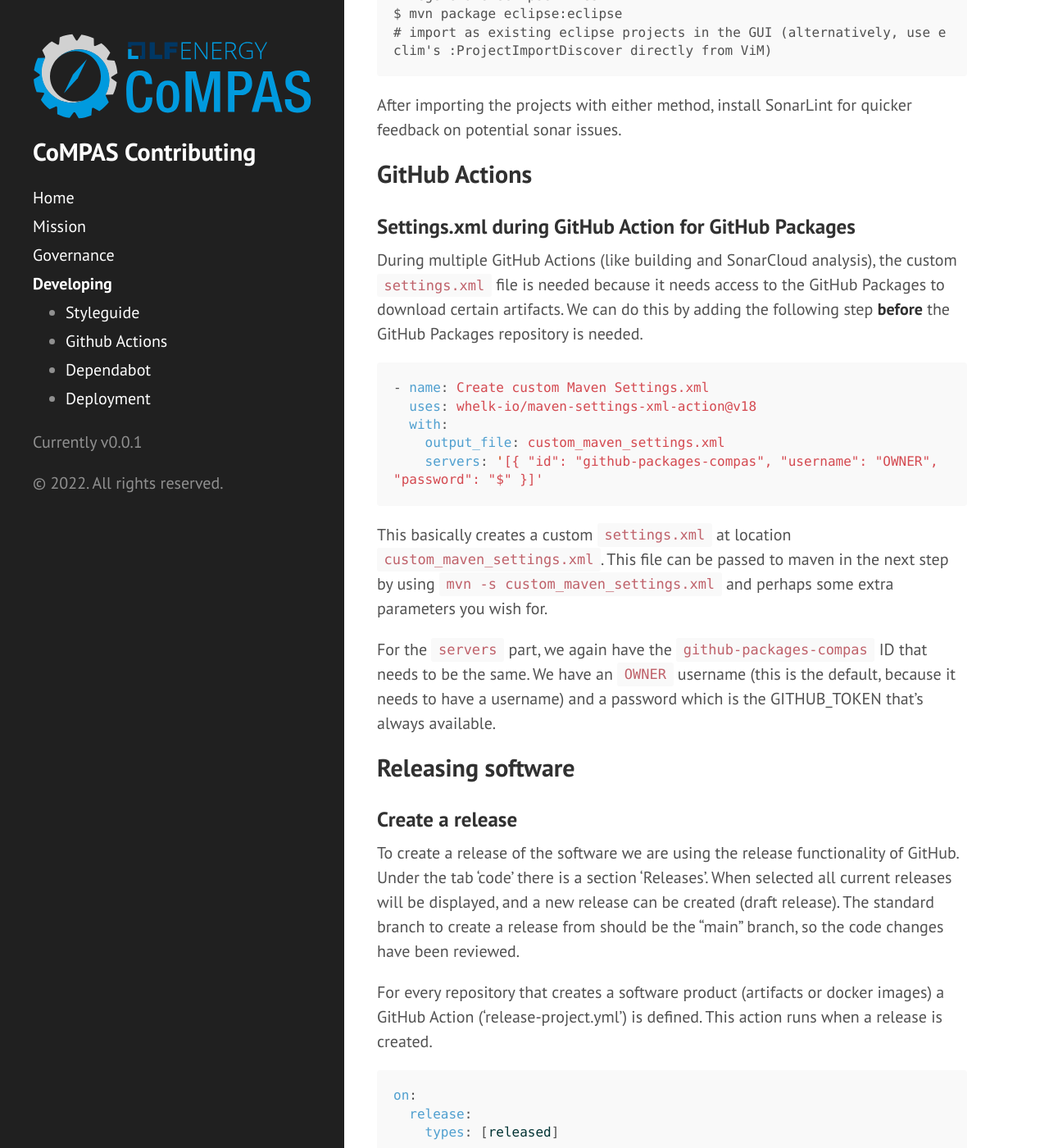
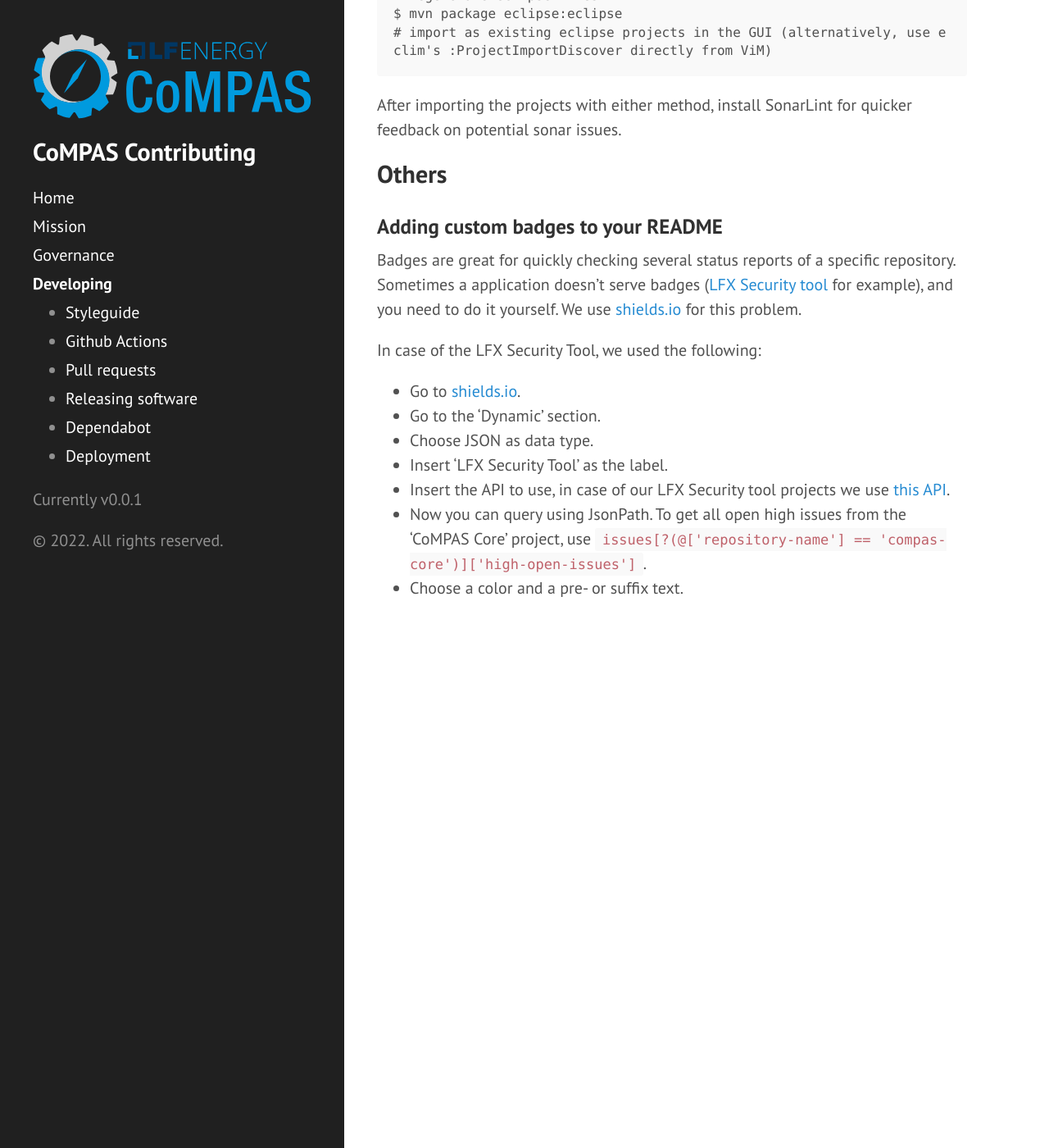
Before and after one commit to com-pas/contributing, a Jekyll site: the page built from docs/DEVELOPING.md, in a window 1280 px wide and 1400 px high, scrolled down 3643 px. Shown: the whole window at 82% size. Built offline with Jekyll 4.4.1, drawn with Linux system fonts in a browser that asks for light colours; our own code applies the rules of GitHub Pages for plain Markdown files; some of the changed text lies outside the part shown.

Commit message:
Added info about creating a release.
Signed-off-by: Dennis Labordus <dennis.labordus@alliander.com>

````diff
--- a/docs/DEVELOPING.md
+++ b/docs/DEVELOPING.md
@@ -105,70 +105,6 @@ $ mvn package eclipse:eclipse
 
 After importing the projects with either method, install SonarLint for quicker feedback on potential sonar issues.
 
-## GitHub Actions
-
-### Settings.xml during GitHub Action for GitHub Packages
-During multiple GitHub Actions (like building and SonarCloud analysis), the custom `settings.xml` file is needed because it needs access to the GitHub Packages
-to download certain artifacts. We can do this by adding the following step **before** the GitHub Packages repository is needed.
-
-```yaml
-- name: Create custom Maven Settings.xml
-  uses: whelk-io/maven-settings-xml-action@v18
-  with:
-    output_file: custom_maven_settings.xml
-    servers: '[{ "id": "github-packages-compas", "username": "OWNER", "password": "${{ secrets.GITHUB_TOKEN }}" }]'
-```
-
-This basically creates a custom `settings.xml` at location `custom_maven_settings.xml`. This file can be passed to maven in the next step
-by using `mvn -s custom_maven_settings.xml` and perhaps some extra parameters you wish for.
-
-For the `servers` part, we again have the `github-packages-compas` ID that needs to be the same. We have an `OWNER` username (this is the default, because
-it needs to have a username) and a password which is the GITHUB_TOKEN that's always available.
-
-## Releasing software
-
-### Create a release
-
-To create a release of the software we are using the release functionality of GitHub. Under the tab 'code' there is a section
-'Releases'. When selected all current releases will be displayed, and a new release can be created (draft release).
-The standard branch to create a release from should be the "main" branch, so the code changes have been reviewed.
-
-For every repository that creates a software product (artifacts or docker images) a GitHub Action ('release-project.yml')
-is defined. This action runs when a release is created.
-```yaml
-on:
-  release:
-    types: [released]
-```
-
-Depending on the type of project different steps will be executed.
-Common steps are:
-- Checking out the source code,
-- Extracting the entered version from the Git Tag.
-- Set version using Maven
-- Setup Maven settings.xml file
-
-Depending on the type of project other steps will be executed. Some examples are:
-- Build and publish the software to GitHub Packages using Maven
-- Build and publish the docker image to DockerHub using Maven
-- Build and publish the docker image to DockerHub using NPM and Docker
-
-### Publish artifacts using Maven
-
-To publish artifacts to GiHub Packages a distribution section needs to be added to pom.xml of the root.
-```xml
-<distributionManagement>
-    <repository>
-        <id>github-packages-compas</id>
-        <name>GitHub Packages</name>
-        <url>https://maven.pkg.github.com/com-pas/[repo-name]</url>
-    </repository>
-</distributionManagement>
-```
-The ID is the same as the ID used for the repository section [above](#github-packages-in-maven).
-This way the same credentials will be used to connect to GitHub Packages as described [above](#maven-local-settingsxml-for-github-packages).
-Replace "[repo-name]" with the name of the repository from CoMPAS.
-
 ## Others
 
 ### Adding custom badges to your README
@@ -183,4 +119,4 @@ In case of the LFX Security Tool, we used the following:
 - Insert 'LFX Security Tool' as the label.
 - Insert the API to use, in case of our LFX Security tool projects we use [this API](https://api.security.lfx.linuxfoundation.org/v1/project/e8b6fdf9-2686-44c5-bbaa-6965d04ad3e1/issues).
 - Now you can query using JsonPath. To get all open high issues from the 'CoMPAS Core' project, use `issues[?(@['repository-name'] == 'compas-core')]['high-open-issues']`.
-- Choose a color and a pre- or surfix text.
+- Choose a color and a pre- or suffix text.
--- a/docs/_includes/sidebar.html
+++ b/docs/_includes/sidebar.html
@@ -28,6 +28,12 @@ SPDX-License-Identifier: CC-BY-4.0
           <a class="sidebar-nav-item{% if page.url == '/GITHUB_ACTIONS.html' %} active{% endif %}" href="{{ site.baseurl }}/GITHUB_ACTIONS.html">Github Actions</a>
         </li>
         <li class="nav-list-item">
+          <a class="sidebar-nav-item{% if page.url == '/PULL_REQUESTS.html' %} active{% endif %}" href="{{ site.baseurl }}/PULL_REQUESTS.html">Pull requests</a>
+        </li>
+        <li class="nav-list-item">
+          <a class="sidebar-nav-item{% if page.url == '/RELEASES.html' %} active{% endif %}" href="{{ site.baseurl }}/RELEASES.html">Releasing software</a>
+        </li>
+        <li class="nav-list-item">
           <a class="sidebar-nav-item{% if page.url == '/DEPENDABOT.html' %} active{% endif %}" href="{{ site.baseurl }}/DEPENDABOT.html">Dependabot</a>
         </li>
         <li class="nav-list-item">
````
Also changed, not shown: other parts of docs/DEVELOPING.md (+2 -2 lines), docs/GITHUB_ACTIONS.md (+18 -0 lines), docs/PULL_REQUESTS.md (added, +27 -0 lines), docs/RELEASES.md (added, +85 -0 lines).
